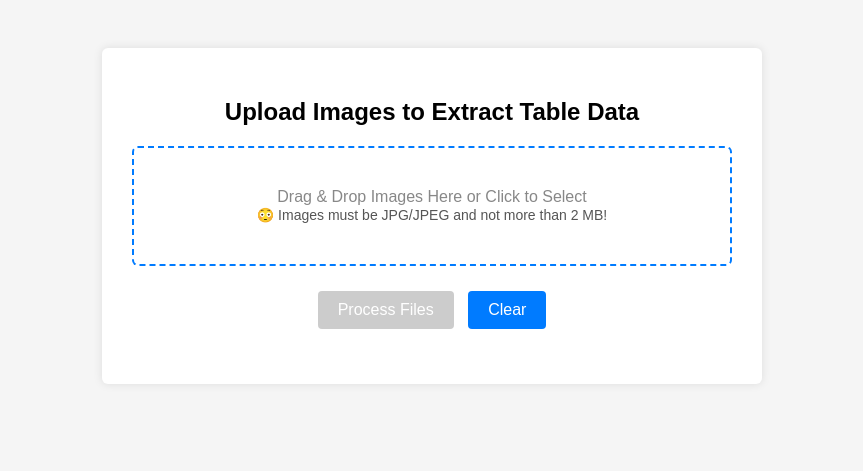
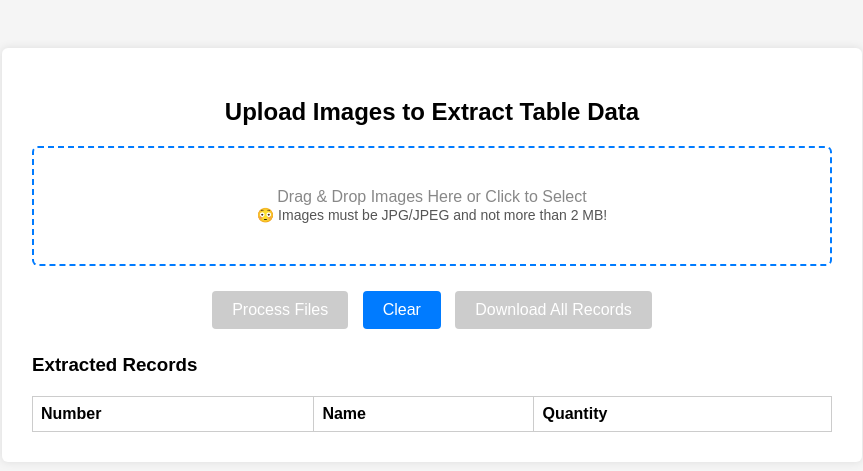
Before and after one commit to jeremy-sheriff/image-processor, a Flask app: page / in a window 1280 px wide. Shown: the top 471 px of the page, without its empty margins (208-1071 px from the left). Run offline with Flask 3, Linux system fonts and the light colour scheme; lists and menus that the app fills with data are empty.

Commit message:
Show extracted data on the UI

```diff
--- a/app.py
+++ b/app.py
@@ -3,10 +3,11 @@ import csv
 import base64
 import re
 import json
-from flask import Flask, render_template, request, send_file
+from flask import Flask, render_template, request
 from werkzeug.utils import secure_filename
 from openai import OpenAI
 from dotenv import load_dotenv
+
 load_dotenv()
 
 # Initialize OpenAI
@@ -15,7 +16,6 @@ client = OpenAI(api_key=os.getenv("OPENAI_API_KEY"))
 # Paths
 UPLOAD_FOLDER = "uploads"
 PROCESSED_FOLDER = "processed"
-OUTPUT_CSV = "output.csv"
 
 # Make folders if they don't exist
 os.makedirs(UPLOAD_FOLDER, exist_ok=True)
@@ -29,17 +29,13 @@ app.config["UPLOAD_FOLDER"] = UPLOAD_FOLDER
 def upload_page():
     return render_template("upload.html")
 
-
 @app.route("/process", methods=["POST"])
 def process_files():
     files = request.files.getlist("files")
     if not files:
         return "No files uploaded", 400
 
-    # Start a fresh CSV
-    with open(OUTPUT_CSV, mode="w", newline="", encoding="utf-8") as csvfile:
-        writer = csv.writer(csvfile)
-        writer.writerow(["Number", "Name", "Quantity"])
+    all_rows = []
 
     for file in files:
         filename = secure_filename(file.filename)
@@ -90,6 +86,7 @@ def process_files():
         except json.JSONDecodeError as e:
             print(f"JSON decode error in {filename}: {e}")
             continue
+
         # Validate that each row has exactly 'number', 'name', and 'quantity'
         valid = True
         for row in data:
@@ -101,19 +98,11 @@ def process_files():
         if not valid:
             continue
 
-        with open(OUTPUT_CSV, mode="a", newline="", encoding="utf-8") as csvfile:
-            writer = csv.writer(csvfile)
-            for row in data:
-                writer.writerow([row["number"], row["name"], row["quantity"]])
+        all_rows.extend(data)
 
         os.rename(file_path, os.path.join(PROCESSED_FOLDER, filename))
 
-    return "OK"
-
-
-@app.route("/download")
-def download_csv():
-    return send_file(OUTPUT_CSV, as_attachment=True)
+    return json.dumps(all_rows), 200, {"Content-Type": "application/json"}
 
 if __name__ == "__main__":
     app.run(debug=True)
--- a/templates/upload.html
+++ b/templates/upload.html
@@ -12,7 +12,7 @@
       background: white;
       padding: 30px;
       border-radius: 6px;
-      max-width: 600px;
+      max-width: 800px;
       margin: auto;
       box-shadow: 0 0 10px rgba(0,0,0,0.1);
     }
@@ -82,6 +82,18 @@
     #buttons {
       text-align: center;
     }
+    table {
+      width: 100%;
+      border-collapse: collapse;
+      margin-top: 20px;
+    }
+    table, th, td {
+      border: 1px solid #ccc;
+    }
+    th, td {
+      padding: 8px;
+      text-align: left;
+    }
   </style>
 </head>
 <body>
@@ -95,26 +107,33 @@
     <div id="buttons">
       <button id="uploadBtn">Process Files</button>
       <button id="clearBtn">Clear</button>
+      <button id="downloadCsvBtn" disabled>Download All Records</button>
     </div>
     <div class="status" id="statusContainer"></div>
+    <h3>Extracted Records</h3>
+    <table id="recordsTable">
+      <thead>
+        <tr>
+          <th>Number</th>
+          <th>Name</th>
+          <th>Quantity</th>
+        </tr>
+      </thead>
+      <tbody></tbody>
+    </table>
   </div>
 
   <script src="https://code.jquery.com/jquery-3.6.0.min.js"></script>
   <script>
     let selectedFiles = [];
+    let allRecords = [];
+
+    function updateButtonState() {
+      $("#uploadBtn").prop("disabled", selectedFiles.length === 0);
+    }
 
     const dropzone = $("#dropzone");
 
-    // Helper to enable/disable Process button
-    function updateButtonState() {
-      if (selectedFiles.length === 0) {
-        $("#uploadBtn").prop("disabled", true);
-      } else {
-        $("#uploadBtn").prop("disabled", false);
-      }
-    }
-
-    // Drag events
     dropzone.on("dragover", function(e) {
       e.preventDefault();
       e.stopPropagation();
@@ -135,35 +154,26 @@
       addFiles(files);
     });
 
-    // Click to open file dialog
     dropzone.on("click", function() {
       $("#fileInput").click();
     });
 
-    // File input change
     $("#fileInput").on("change", function(e) {
       addFiles(e.target.files);
     });
 
-    // Add files to selectedFiles array
     function addFiles(files) {
       for (let i = 0; i < files.length; i++) {
         const file = files[i];
-
-        // Check extension
         const ext = file.name.split('.').pop().toLowerCase();
         if (ext !== "jpg" && ext !== "jpeg") {
           alert(`File "${file.name}" is not a JPG image.`);
           continue;
         }
-
-        // Check size (2 MB = 2 * 1024 * 1024 bytes)
         if (file.size > 2 * 1024 * 1024) {
           alert(`File "${file.name}" exceeds 2 MB limit.`);
           continue;
         }
-
-        // Passed validation
         selectedFiles.push(file);
         $("#statusContainer").append(`
           <div class="file-status" id="file-${selectedFiles.length - 1}">
@@ -174,7 +184,6 @@
       updateButtonState();
     }
 
-    // Process Files button
     $("#uploadBtn").on("click", function() {
       if (selectedFiles.length === 0) {
         alert("Please select files.");
@@ -204,13 +213,25 @@
         processData: false,
         contentType: false,
         success: function(response) {
+          response.forEach(record => {
+            allRecords.push(record);
+            $("#recordsTable tbody").append(`
+              <tr>
+                <td>${record.number}</td>
+                <td>${record.name}</td>
+                <td>${record.quantity}</td>
+              </tr>
+            `);
+          });
           $(".file-status").each(function() {
             $(this).find(".spinner").remove();
             $(this).append(`<span class="success">✔ Done</span>`);
           });
+          if (allRecords.length > 0) {
+            $("#downloadCsvBtn").prop("disabled", false);
+          }
           $("#uploadBtn").prop("disabled", false).text("Process Files");
           $("#clearBtn").prop("disabled", false);
-          window.location.href = "/download";
         },
         error: function() {
           $(".file-status").each(function() {
@@ -223,7 +244,6 @@
       });
     });
 
-    // Clear button
     $("#clearBtn").on("click", function() {
       selectedFiles = [];
       $("#statusContainer").empty();
@@ -231,7 +251,21 @@
       updateButtonState();
     });
 
-    // Initialize button state on page load
+    $("#downloadCsvBtn").on("click", function() {
+      if (allRecords.length === 0) return;
+      let csvContent = "data:text/csv;charset=utf-8,Number,Name,Quantity\n";
+      allRecords.forEach(row => {
+        csvContent += `${row.number},${row.name},${row.quantity}\n`;
+      });
+      const encodedUri = encodeURI(csvContent);
+      const link = document.createElement("a");
+      link.setAttribute("href", encodedUri);
+      link.setAttribute("download", "records.csv");
+      document.body.appendChild(link);
+      link.click();
+      document.body.removeChild(link);
+    });
+
     updateButtonState();
   </script>
 </body>
```
